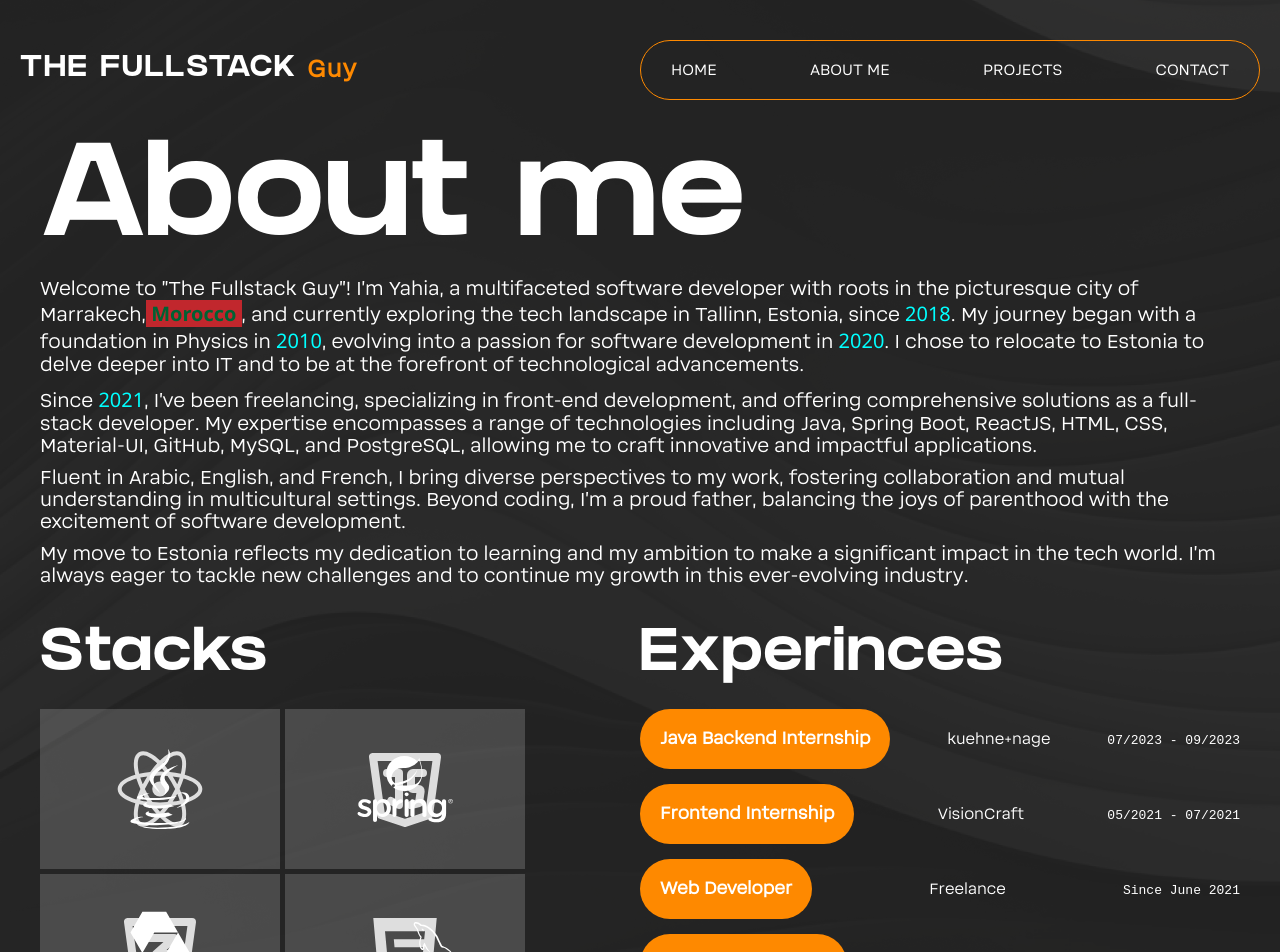
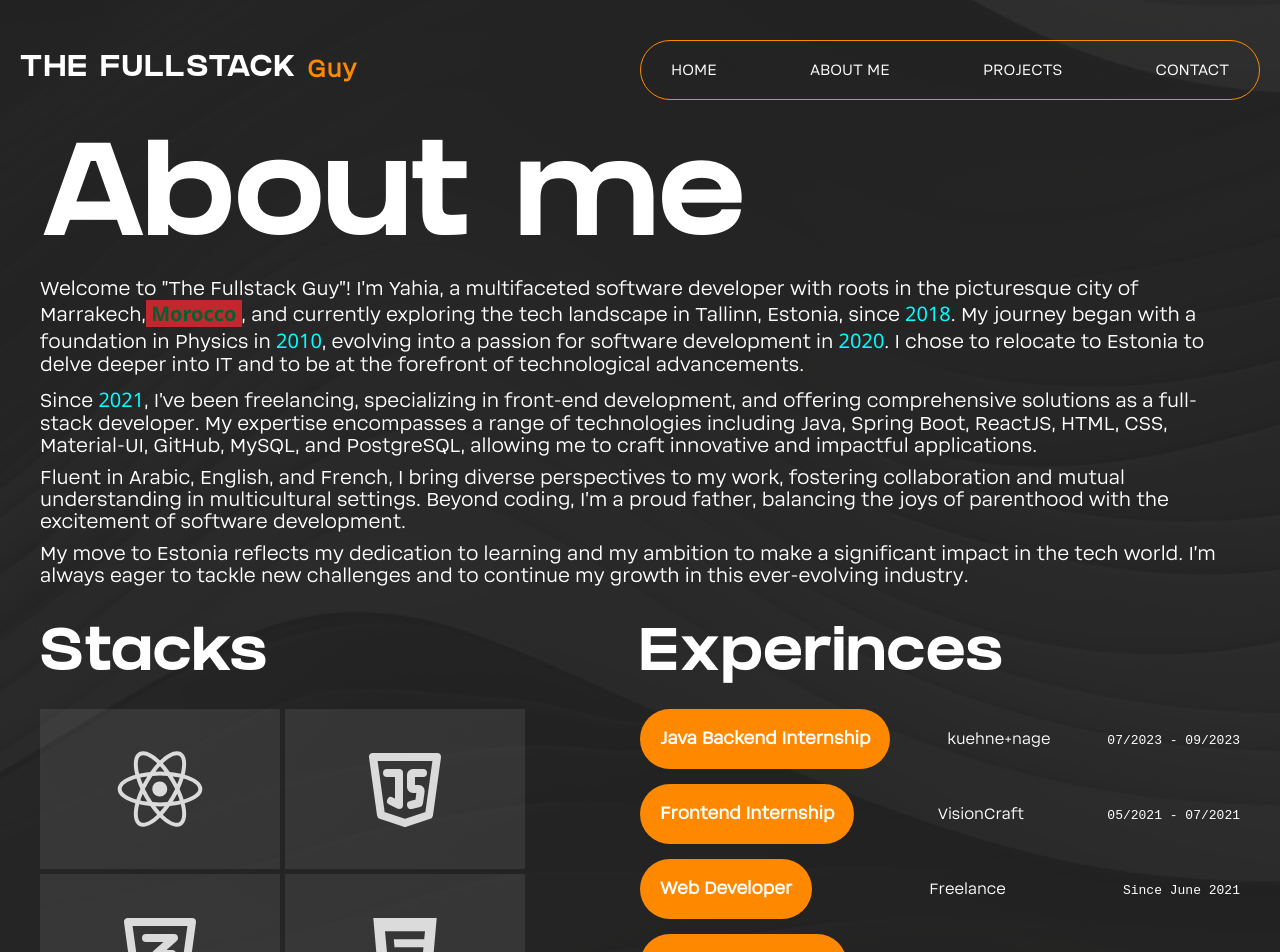
Before and after one commit to B-Yahia/portfolio-v2, a React (Create React App) app: page /about in a window 1280 px wide. Shown: the top 952 px of the page. Built offline with nearby package versions, Linux system fonts and the light colour scheme.

Commit message:
fix annimation on the about me page

```diff
--- a/src/Pages/AboutMe/AboutMe.css
+++ b/src/Pages/AboutMe/AboutMe.css
@@ -80,9 +80,11 @@ span{
 }
 .stacks_container_front div{
     animation: StackCicle 14s 0s infinite;
+    animation-delay: 0s;
 }
 .stacks_container_back div{
-    animation: StackCicle 14s 7s infinite;
+    animation: StackCicle 14s 0s infinite;
+    animation-delay: 7s;
 
 }
 .stacks_container_front div , .stacks_container_back div{
@@ -92,6 +94,7 @@ span{
     justify-content: center;
     align-items: center;
     position: relative;
+    opacity: 0;
 }
 .stacks_container_front p ,.stacks_container_back p{
     height: 100%;
@@ -120,7 +123,7 @@ span{
 
 @keyframes StackCicle {
     0%{
-    scale: 1;
+        scale: 1;
         opacity: 0.1;
     }
 
@@ -146,13 +149,11 @@ span{
     }
     50%{
         opacity: 0;
-        display: none;
         scale: 0;
     }
 
     100%{
         opacity: 0;
-        display: none;
         scale: 0;
     }
 
```
